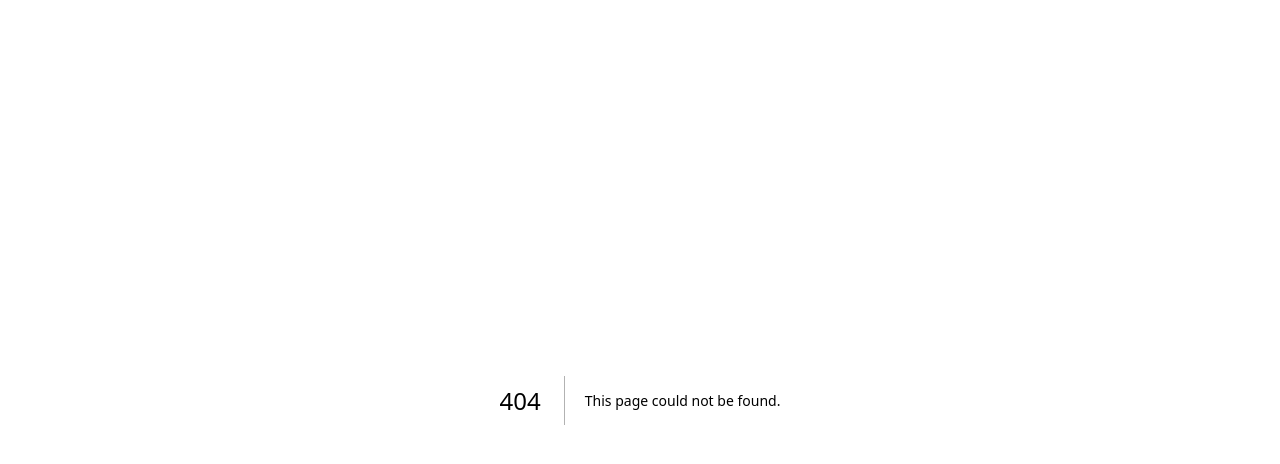
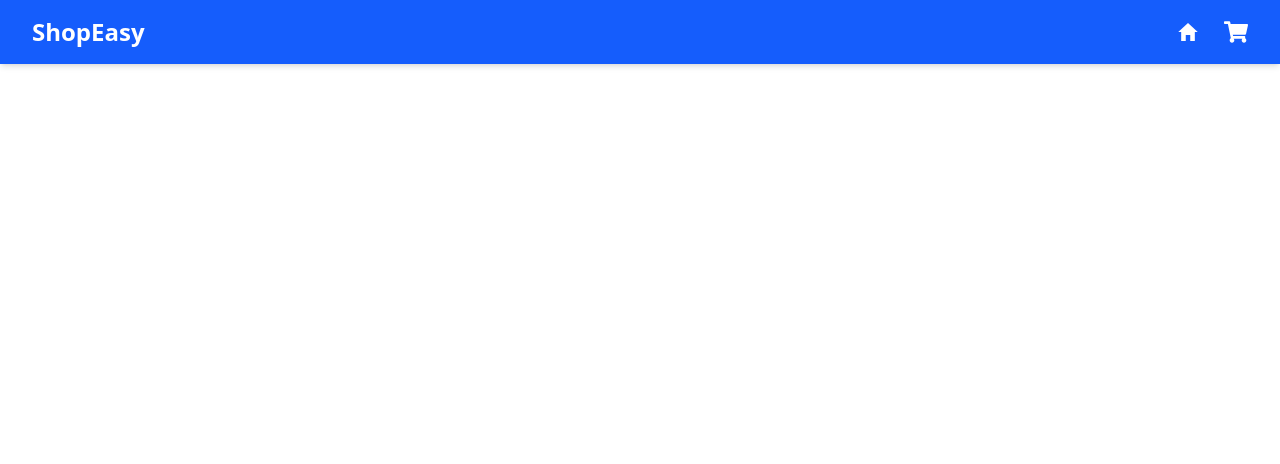
Before and after one commit to kanishk2566/E-commerce-web, a Next.js app: page /cart in a window 1280 px wide. Before the commit this address had no page. Shown: the top 464 px of the page. Built offline with nearby package versions, Linux system fonts and the light colour scheme.

Commit message:
Created basic structure of cart page, will add functionality to it.

```diff
--- /dev/null
+++ b/src/app/cart/page.tsx
@@ -0,0 +1,10 @@
+import CartCard from '@/components/CartCard'
+import React from 'react'
+
+const page = () => {
+  return (
+    <div><CartCard /></div>
+  )
+}
+
+export default page
--- a/src/app/products/[id]/page.tsx
+++ b/src/app/products/[id]/page.tsx
@@ -4,13 +4,17 @@ import { getProduct } from '@/services/api';
 import Link from 'next/link';
 import React from 'react'
 import { IoIosArrowRoundBack } from "react-icons/io";
+import { FaShoppingCart } from "react-icons/fa";
+
 
 interface ProductProps {
   params: Promise<{
     id: string;
   }>;
+
 }
 async function ProductPage({params}: ProductProps) {
+  const cartIcon = <FaShoppingCart />;
   const { id } = await params;
   const product = await getProduct(Number(id));
   return (
@@ -38,8 +42,8 @@ async function ProductPage({params}: ProductProps) {
           <div className='mt-5 text-2xl text-green-600 font-bold'>
             ${product.price}
           </div>
-          <button className='mt-8 py-3 px-6 text-white bg-blue-600 rounded hover:bg-blue-700 cursor-pointer'>
-            Add to cart
+          <button className='mt-8 py-2 px-2 flex justify-center items-center gap-2 text-white bg-blue-600 rounded hover:bg-blue-700 cursor-pointer'>
+            Add to cart {cartIcon}
           </button>
         </div>
       </div>
--- /dev/null
+++ b/src/components/CartCard.tsx
@@ -0,0 +1,67 @@
+/* eslint-disable @next/next/no-img-element */
+"use client"
+import React from 'react'
+import Navbar from './Navbar'
+import { useCart } from '@/context/CartContext'
+import { MdDelete } from "react-icons/md";
+
+const CartCard = () => {
+  const { cart } = useCart();
+  // const { dispatch } = useCart();
+  const cartList = cart.map((item) => {
+    return item.product.title
+  });
+
+  // const itemQuantity = () => {
+  //   const increase = cart.reduce((total, item) => total + item.quantity, 0);
+  //   console.log(increase);
+  //   return increase;
+  // }
+
+  console.log(cartList);
+  return (
+    <>
+    <Navbar />
+    <div>
+      <div>
+        {cart.map((item) => (
+          <div
+          className='flex justify-start items-center'
+          key={item.product.id}>
+            <div>
+              <img
+              src={item.product.image}
+              alt={item.product.title}
+              className='h-28 w-full object-contain'
+              />
+            </div>
+
+            <div>
+              <div>
+                {item.product.title}
+              </div>
+              <div>
+                <button>
+                  -
+                </button>
+                {item.quantity}
+                <button>
+                  +
+                </button>
+              </div>
+              <div>
+                {item.product.price}
+              </div>
+            </div>
+            <div>
+              <MdDelete />
+            </div>
+          </div>
+        ))}
+      </div>
+    </div>
+    </>
+  )
+}
+
+export default CartCard
--- a/src/components/Navbar.tsx
+++ b/src/components/Navbar.tsx
@@ -1,16 +1,18 @@
 "use client"
 import { useCart } from '@/context/CartContext'
-import { CartItem } from '@/types/cart';
+import Link from 'next/link';
 import React from 'react'
 import { FaShoppingCart } from "react-icons/fa";
+import { IoMdHome } from "react-icons/io";
 
 const Navbar = () => {
+  const cartIcon = <FaShoppingCart />;
+  const homeIcon = <IoMdHome />;
   const { cart } = useCart();
-  const cartIcon = <FaShoppingCart />;
 
-  const cartLength = cart.reduce(((total: number, item: CartItem) => {
-    return total + item.quantity
-  }), 0);
+  console.log(cart);
+
+  const totalItem = cart.reduce((total, item) => total + item.quantity, 0);
 
   return (
     <nav className='flex items-center fixed top-0 w-full z-999 justify-between py-4 bg-blue-600 text-white px-8 shadow-md'>
@@ -19,18 +21,18 @@ const Navbar = () => {
           ShopEasy
         </div>
 
-        <div className='flex gap-6'>
-          <button className='hover:underline cursor-pointer'>
-            Home
-          </button>
-          <button className='hover:underline cursor-pointer flex justify-center items-center relative text-2xl'>
+        <div className='flex justify-center items-center gap-6'>
+          <Link href={"/"} className='hover:underline cursor-pointer text-2xl flex justify-center items-center gap-1'>
+            {homeIcon}
+          </Link>
+          <Link href={"/cart"} className='hover:underline cursor-pointer flex justify-center items-center relative text-2xl'>
             {cartIcon}
-            {cartLength > 0 && (
-              <span className='absolute rounded-full bg-red-500 text-[12px] md:text-[11px] px-1.5 md:px-1.5 -top-2 -right-2.5 md:-top-1.5 md:-right-2.5'>
-              {cartLength}
+            {totalItem > 0 && (
+              <span className='absolute rounded-full bg-red-500 text-[12px] md:text-[11px] px-1.5 md:px-1.5 transition-transform -top-2 -right-2.5 md:-top-1.5 md:-right-2.5'>
+              {totalItem}
             </span>
             )}
-          </button>
+          </Link>
         </div>
 
     </nav>
--- a/src/components/ProductCard.tsx
+++ b/src/components/ProductCard.tsx
@@ -18,6 +18,7 @@ const ProductCard = ({product}: ProductCardProps) => {
       type: "ADD_TO_CART",
       payload: product,
     });
+
   }
 
   return (
--- a/src/context/CartContext.tsx
+++ b/src/context/CartContext.tsx
@@ -35,7 +35,6 @@ function cartReducer(state: CartItem[], action: CartAction): CartItem[] {
                 quantity: item.quantity + 1
             };
           }
-
           return item;
         });
       }
```
